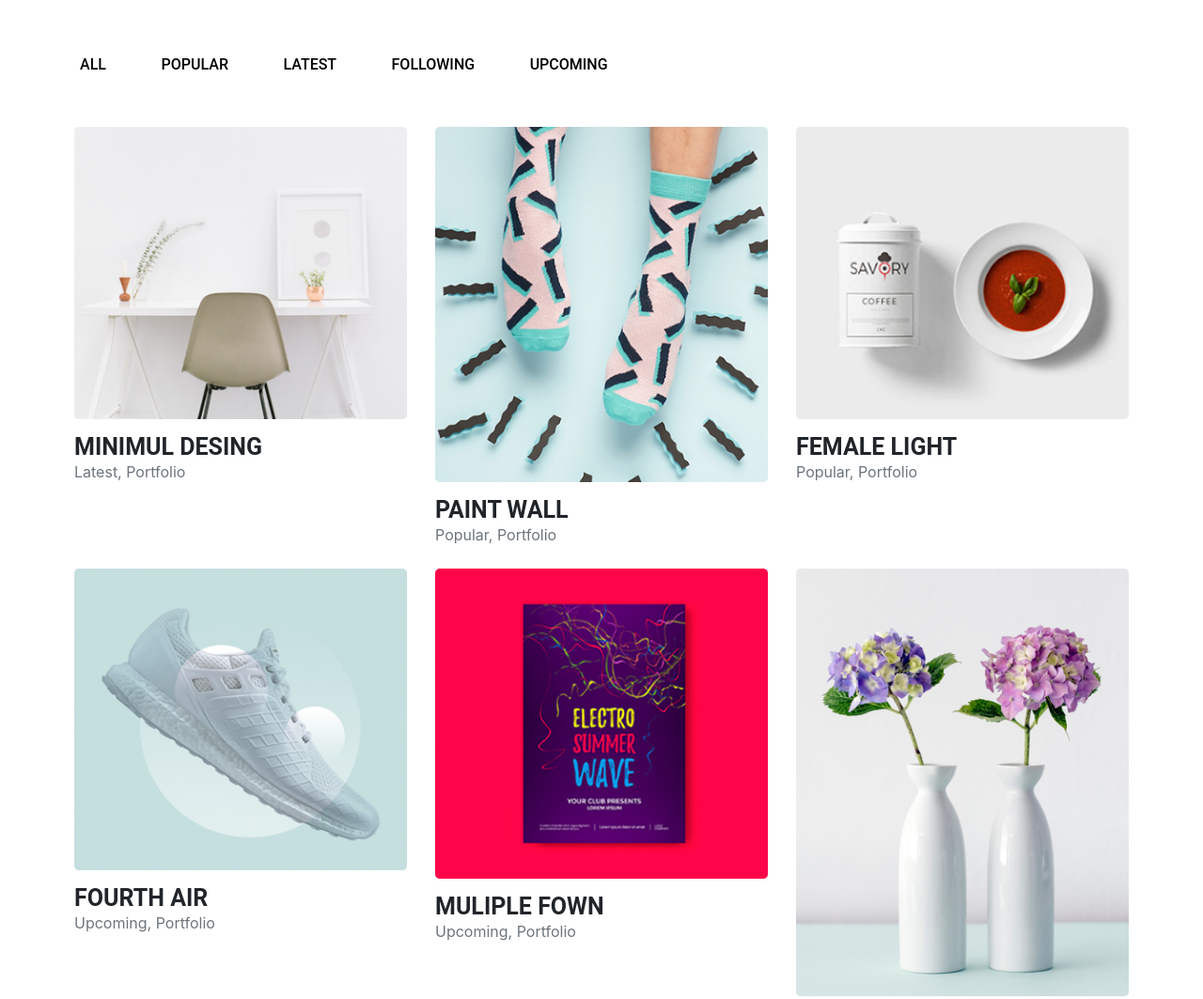
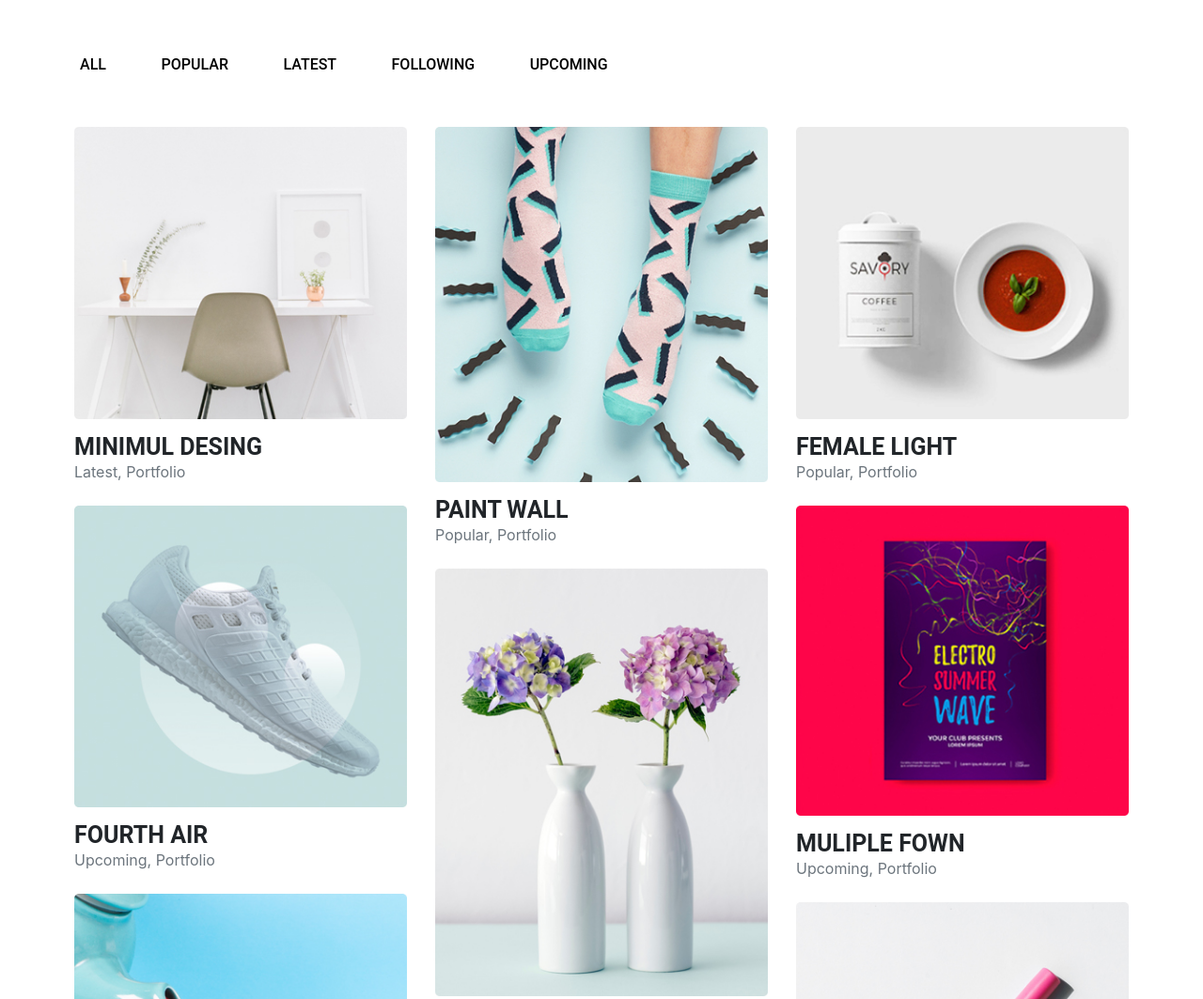
Before and after one commit to mahanthi-arun-kumar/practice_bootstarp, a plain HTML site: page Index.html in a window 1280 px wide. Shown: the part 3168-4231 px from the top of the page at 94% size. Drawn offline with Linux system fonts and the light colour scheme.

Commit message:
first commit

```diff
--- a/Index.html
+++ b/Index.html
@@ -586,7 +586,7 @@
         </div>
     </footer>
 
-    <script src="./vendor/isotope/isotope.min.js"></script>
+
     <!--  Jquery js file  -->
     <script src="./js/jquery.3.4.1.js"></script>
 
@@ -595,7 +595,7 @@
 
 
   <!--  isotope js library  -->
-
+  <script src="./vendor/isotope/isotope.min.js"></script>
     <!--  Magnific popup script file  -->
     <script src="./vendor/Magnific-Popup/dist/jquery.magnific-popup.min.js"></script>
 
--- a/js/main.js
+++ b/js/main.js
@@ -10,9 +10,12 @@ $(document).ready(function () {
         e.target.classList.add('active');
 
         let selector = $(e.target).attr('data-filter');
-        $('.project-area .grid').isotope({
+      var grid=  $('.project-area .grid').isotope({
             filter: selector
         });
+        $grid.imagesLoaded().progress( function() {
+            $grid.isotope('layout');
+          });
 
         return false;
     })
```
